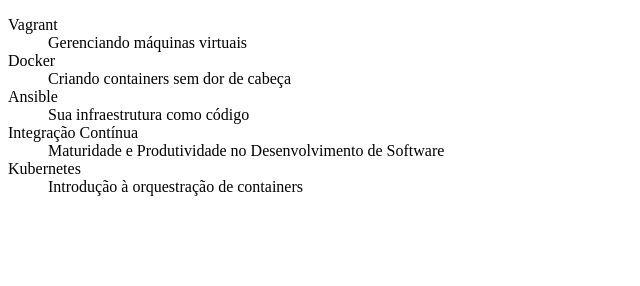
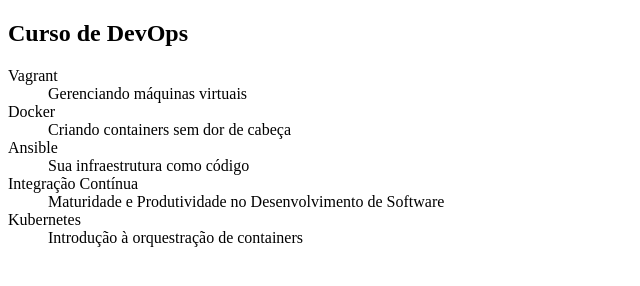
Before and after one commit to juliamsousa/alura-git-e-github-estrategias, a plain HTML site: page index.html in a window 1280 px wide. Shown: the whole page, without its empty margins (0-640 px from the left). Drawn offline with Linux system fonts and the light colour scheme.

Commit message:
Adição do título da Seção

```diff
--- a/index.html
+++ b/index.html
@@ -5,6 +5,8 @@
     <title>Cursos de DevOps da Alura</title>
 </head>
 <body>
+  <h2>Curso de DevOps</h2>
+
   <dl>
     <dt>Vagrant</dt>
     <dd>Gerenciando máquinas virtuais</dd>
```
